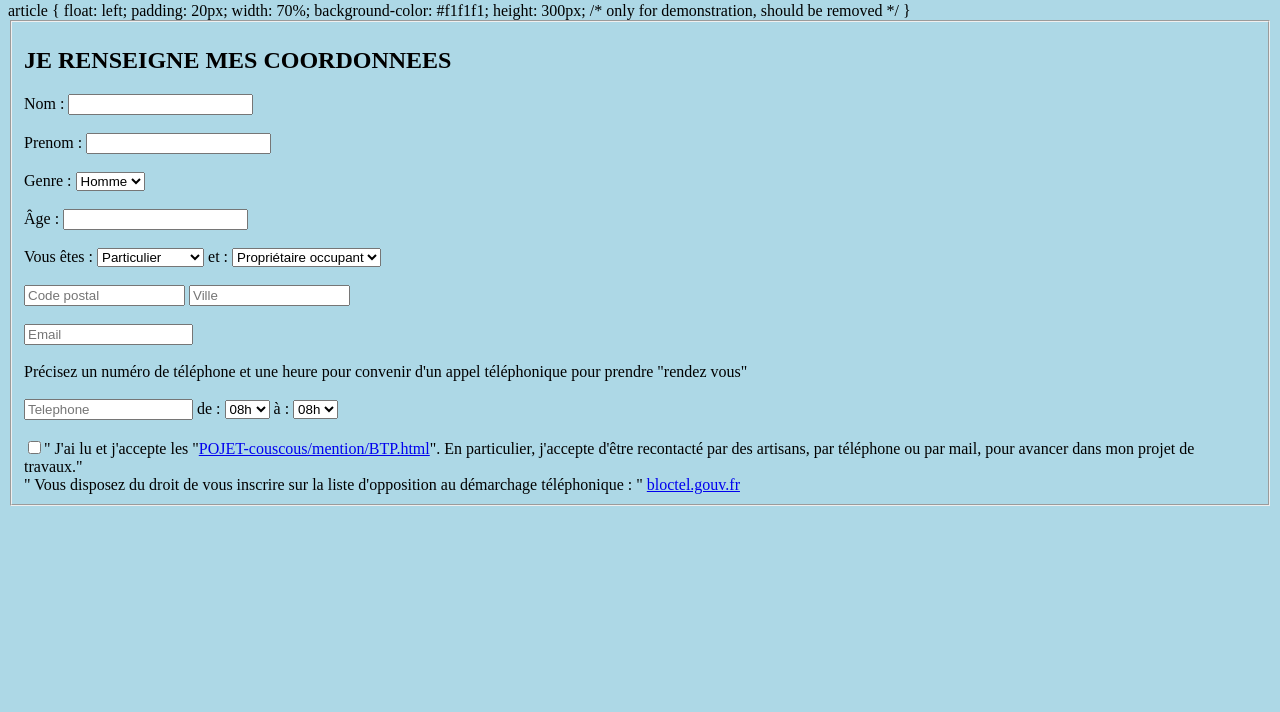
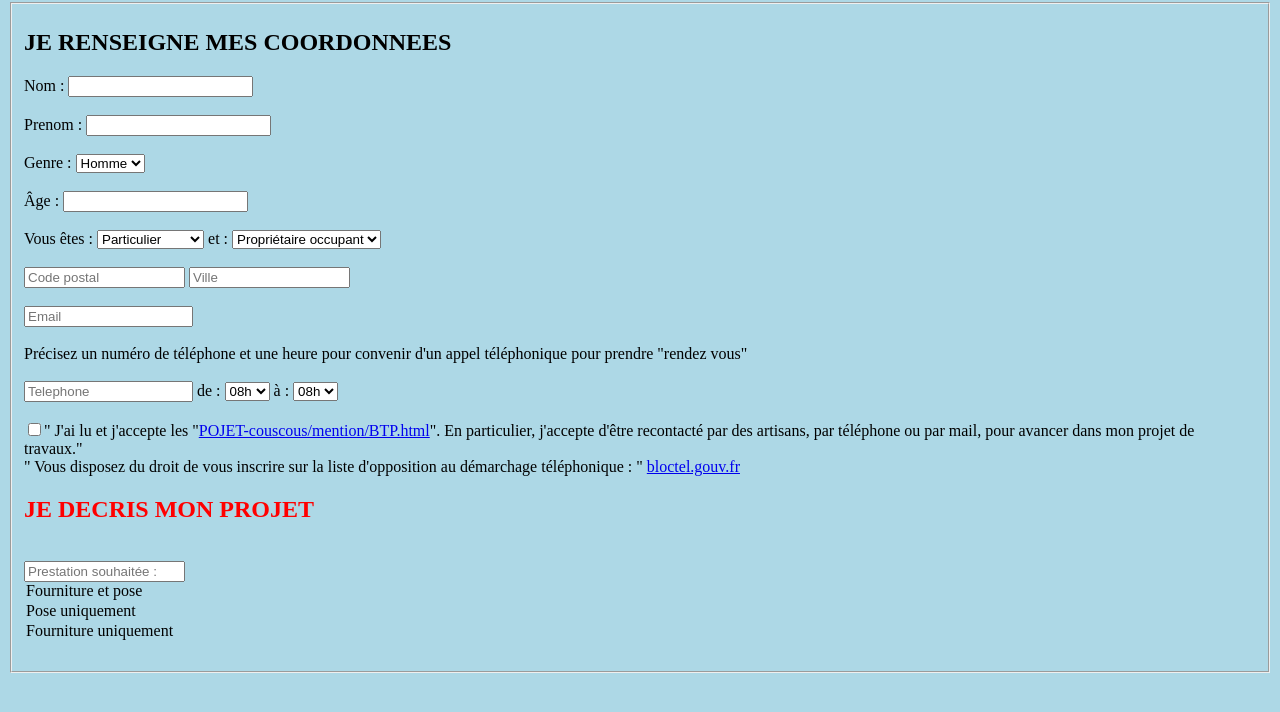
Before and after one commit to IndoGOAT/PROJET-couscous, a plain HTML site: page Formulaires.html in a window 1280 px wide. Shown: the part 78-790 px from the top of the page. Drawn offline with Linux system fonts and the light colour scheme.

Commit message:
Update Formulaires.html

```diff
--- a/Formulaires.html
+++ b/Formulaires.html
@@ -5,13 +5,6 @@
 <link rel="stylesheet" href="projetBTP.css" />
 <body>
 <h1> Formulaire de devis </h1>
-article {
-  float: left;
-  padding: 20px;
-  width: 70%;
-  background-color: #f1f1f1;
-  height: 300px; /* only for demonstration, should be removed */
-}
 <fieldset width ="400">
 <form method="post" action="test.php">
 <h2> JE RENSEIGNE MES COORDONNEES </h2>
@@ -86,6 +79,17 @@ Précisez un numéro de téléphone et une heure pour convenir d'un appel télé
 <input type="checkbox" id="acceptcgu" name="acceptcgu" value="1" required>" J'ai lu et j'accepte les "<a href="https://indogoat.github.io/PROJET-couscous/mentionBTP.html" target="_blank">POJET-couscous/mention/BTP.html</a>". En particulier, j'accepte d'être recontacté par des artisans, par téléphone ou par mail, pour avancer dans mon projet de travaux."
 <br> " Vous disposez du droit de vous inscrire sur la liste d'opposition au démarchage téléphonique : "
 <a href="https://www.bloctel.gouv.fr/" target="_blank">bloctel.gouv.fr</a>
+<article>
+  <h1>JE DECRIS MON PROJET </h1>
+   </br>
+<input type="text" size="17" placeholder="Prestation souhaitée :"  name="cus_postcode" value required autocomplete="off">
+<option value="1"> Fourniture et pose </option>
+<option value="2"> Pose uniquement </option>
+<option value="3"> Fourniture uniquement </option>
+</br>
+
+</article>
+
 </form>
 </html>
 </fieldset>
```
